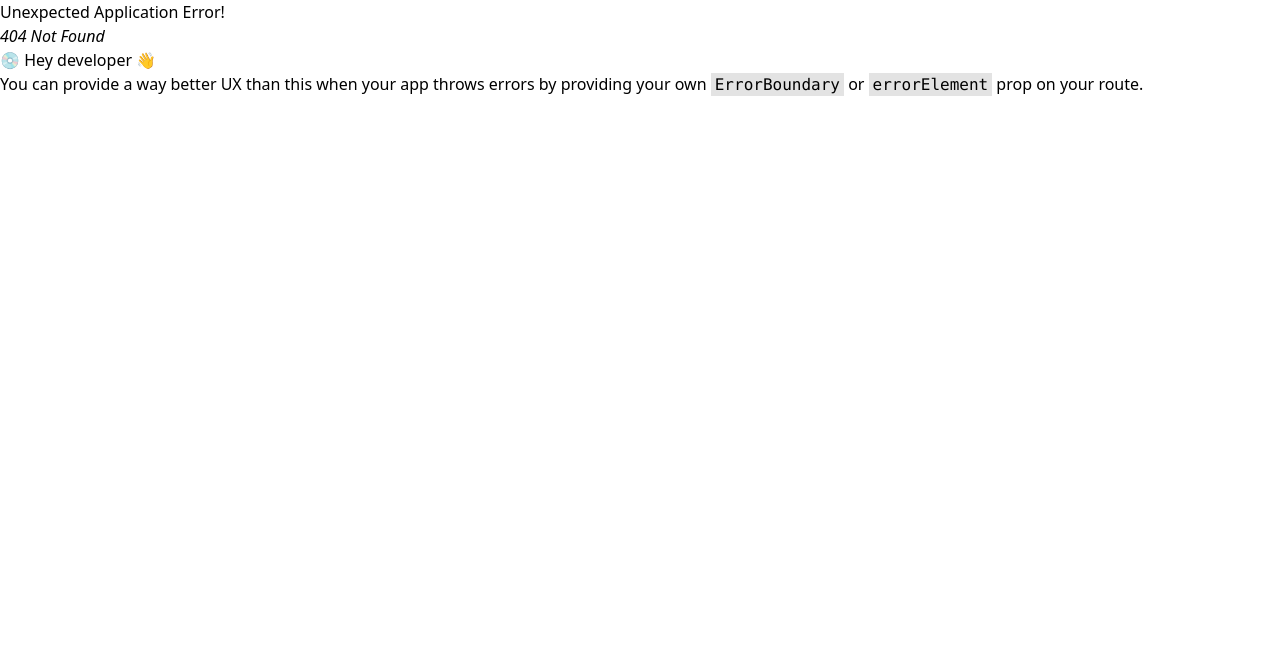
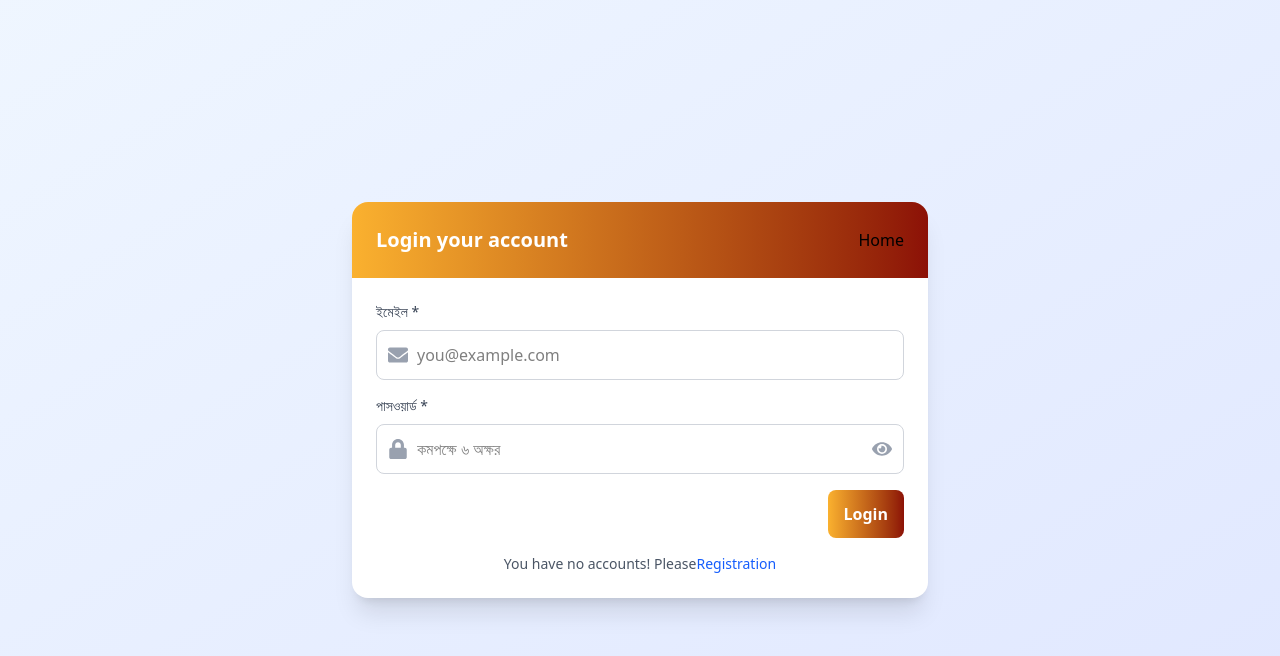
Before and after one commit to nuruddin-osman/laptop-mobile-ecommerc, a React (Vite) app in the folder frontend/: page /login in a window 1280 px wide. Before the commit this address had no page. Shown: the top 656 px of the page. Built offline with nearby package versions, Linux system fonts and the light colour scheme; no server answers.

Commit message:
Login page design done

```diff
--- a/frontend/src/App.jsx
+++ b/frontend/src/App.jsx
@@ -12,6 +12,7 @@ import ContactPage from "./pages/contact/Index";
 import { store } from "./featurs/store";
 import { Provider } from "react-redux";
 import Register from "./pages/register/Index";
+import Login from "./pages/login/Index";
 
 const App = () => {
   let router = createBrowserRouter([
@@ -65,6 +66,10 @@ const App = () => {
       path: "/register",
       element: <Register />,
     },
+    {
+      path: "/login",
+      element: <Login />,
+    },
   ]);
 
   return (
--- /dev/null
+++ b/frontend/src/pages/login/Index.jsx
@@ -0,0 +1,191 @@
+import React, { useState, useRef, useMemo } from "react";
+import { Link, useNavigate } from "react-router-dom";
+import { useForm } from "react-hook-form";
+import axios from "axios";
+import { FaEnvelope, FaLock, FaEye, FaEyeSlash } from "react-icons/fa";
+import { useEffect } from "react";
+
+const Login = ({ placeholder }) => {
+  const [showPassword, setShowPassword] = useState(false);
+  const navigate = useNavigate();
+
+  const config = useMemo(
+    () => ({
+      readonly: false, // all options from https://xdsoft.net/jodit/docs/,
+      placeholder: placeholder || "",
+    }),
+    [placeholder]
+  );
+
+  const {
+    register,
+    handleSubmit,
+    watch,
+    formState: { errors },
+  } = useForm();
+
+  const onSubmit = async (data) => {
+    try {
+      const response = await axios.post(
+        `http://localhost:4000/api/login`,
+        data
+      );
+      if (response.data) {
+        const tokens = response.data.token;
+        localStorage.setItem("token", tokens);
+        navigate("/");
+        console.log(response.data);
+        console.log("success");
+      } else {
+        console.log("Login error");
+        navigate("/login");
+      }
+    } catch (error) {
+      console.log(error);
+    }
+  };
+
+  useEffect(() => {
+    const token = localStorage.getItem("token");
+
+    axios
+      .get(`http://localhost:4000/api/profile`, {
+        headers: {
+          Authorization: token,
+        },
+      })
+      .then((res) => {
+        navigate("/");
+        console.log(res);
+      })
+      .catch((err) => {
+        navigate("/login");
+        console.log(err);
+      });
+  }, []);
+
+  return (
+    <>
+      <div className="min-h-screen bg-gradient-to-br from-blue-50 to-indigo-100 flex items-center justify-center p-4 font-inter">
+        <div className="max-w-xl w-full bg-white rounded-2xl shadow-xl overflow-hidden">
+          {/* Header */}
+          <div className="bg-gradient-to-r from-[#FAB12F] to-[#8C1007] p-6 flex justify-between items-center">
+            <h2 className="text-base md:text-xl font-semibold text-white font-open-sans">
+              Login your account
+            </h2>
+            <Link to="/" className="btnSm">
+              Home
+            </Link>
+          </div>
+
+          {/* Registration Form */}
+          <form onSubmit={handleSubmit(onSubmit)} className="p-6 space-y-4">
+            {/* Email */}
+            <div className="space-y-2">
+              <label
+                htmlFor="email"
+                className="block text-sm font-medium text-gray-700 font-open-sans"
+              >
+                ইমেইল *
+              </label>
+              <div className="relative">
+                <div className="absolute inset-y-0 left-0 pl-3 flex items-center pointer-events-none">
+                  <FaEnvelope className="h-5 w-5 text-gray-400" />
+                </div>
+                <input
+                  {...register("email", {
+                    required: "please email must fillup",
+                  })}
+                  type="email"
+                  id="email"
+                  name="email"
+                  className={`block w-full pl-10 pr-3 py-3 border rounded-lg focus:outline-none focus:ring-2 transition-colors  ${
+                    errors.email
+                      ? "border-red-300 focus:ring-red-500 focus:border-red-500"
+                      : "border-gray-300 focus:ring-blue-500 focus:border-blue-500"
+                  }`}
+                  placeholder="you@example.com"
+                />
+              </div>
+              {errors.email && (
+                <p className="text-red-600 text-sm font-roboto">
+                  {errors.email.message}
+                </p>
+              )}
+            </div>
+
+            {/* Password */}
+            <div className="space-y-2">
+              <label
+                htmlFor="password"
+                className="block text-sm font-medium text-gray-700 font-open-sans"
+              >
+                পাসওয়ার্ড *
+              </label>
+              <div className="relative">
+                <div className="absolute inset-y-0 left-0 pl-3 flex items-center pointer-events-none">
+                  <FaLock className="h-5 w-5 text-gray-400" />
+                </div>
+                <input
+                  {...register("password", {
+                    required: "please password must fillup",
+                  })}
+                  type={showPassword ? "text" : "password"}
+                  id="password"
+                  name="password"
+                  className={`block w-full pl-10 pr-10 py-3 border rounded-lg focus:outline-none focus:ring-2 transition-colors ${
+                    errors.password
+                      ? "border-red-300 focus:ring-red-500 focus:border-red-500"
+                      : "border-gray-300 focus:ring-blue-500 focus:border-blue-500"
+                  }`}
+                  placeholder="কমপক্ষে ৬ অক্ষর"
+                />
+                <button
+                  type="button"
+                  className="absolute inset-y-0 right-0 pr-3 flex items-center"
+                  onClick={() => setShowPassword(!showPassword)}
+                >
+                  {showPassword ? (
+                    <FaEyeSlash className="h-5 w-5 text-gray-400" />
+                  ) : (
+                    <FaEye className="h-5 w-5 text-gray-400" />
+                  )}
+                </button>
+              </div>
+              {errors.password && (
+                <p className="text-red-600 text-sm font-roboto">
+                  {errors.password.message}
+                </p>
+              )}
+            </div>
+
+            {/* Submit Button */}
+            <div className="flex justify-end items-center">
+              <button
+                type="submit"
+                className="w-fit cursor-pointer bg-gradient-to-r from-[#FAB12F] to-[#8C1007] text-white py-3 px-4 rounded-lg font-semibold hover:from-[#FAB12F]/70 hover:to-[#8C1007]/70 focus:outline-none focus:ring-2 focus:ring-blue-500 focus:ring-offset-2 transition-colors"
+              >
+                Login
+              </button>
+            </div>
+
+            {/* Login Link */}
+            <div className="text-center">
+              <p className="text-sm text-gray-600 font-roboto">
+                You have no accounts! Please
+                <Link
+                  to="/register"
+                  className="font-medium text-blue-600 hover:text-blue-500"
+                >
+                  Registration
+                </Link>
+              </p>
+            </div>
+          </form>
+        </div>
+      </div>
+    </>
+  );
+};
+
+export default Login;
```
